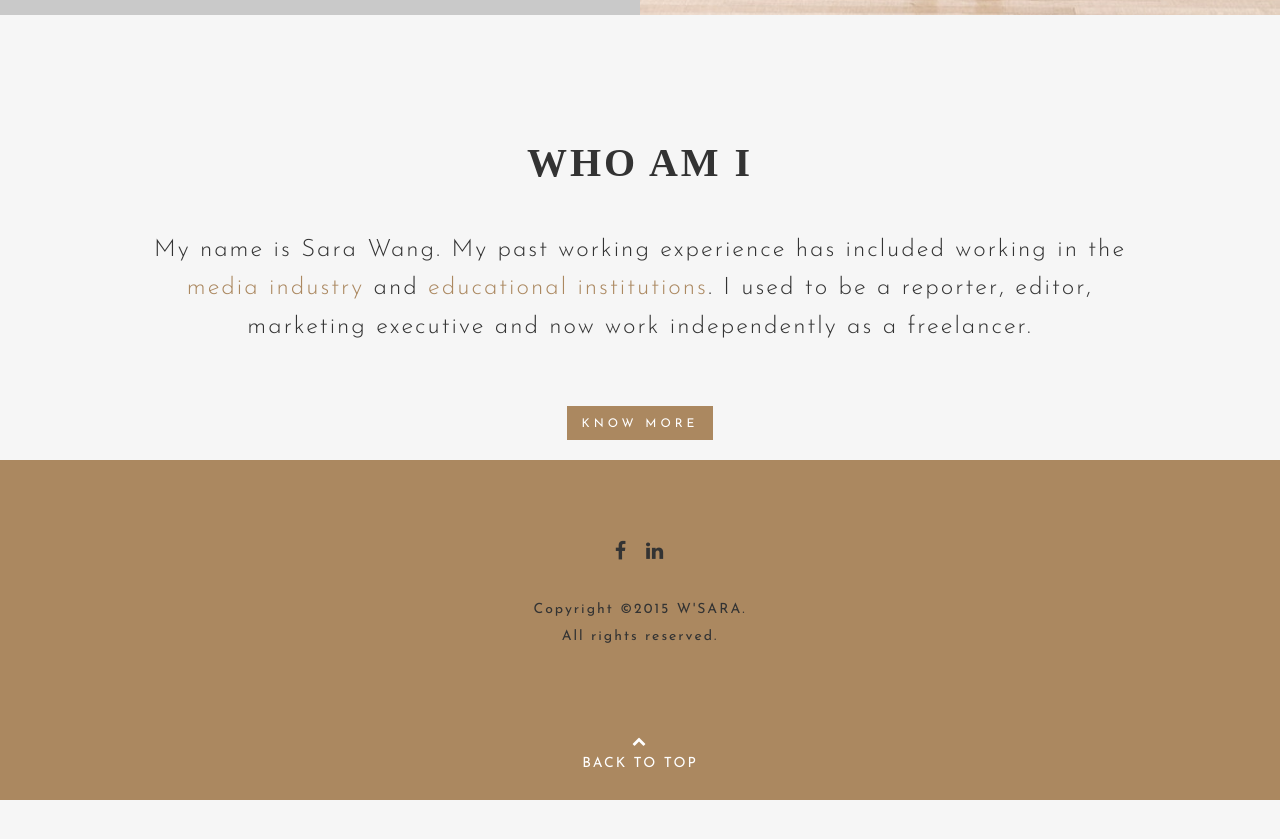
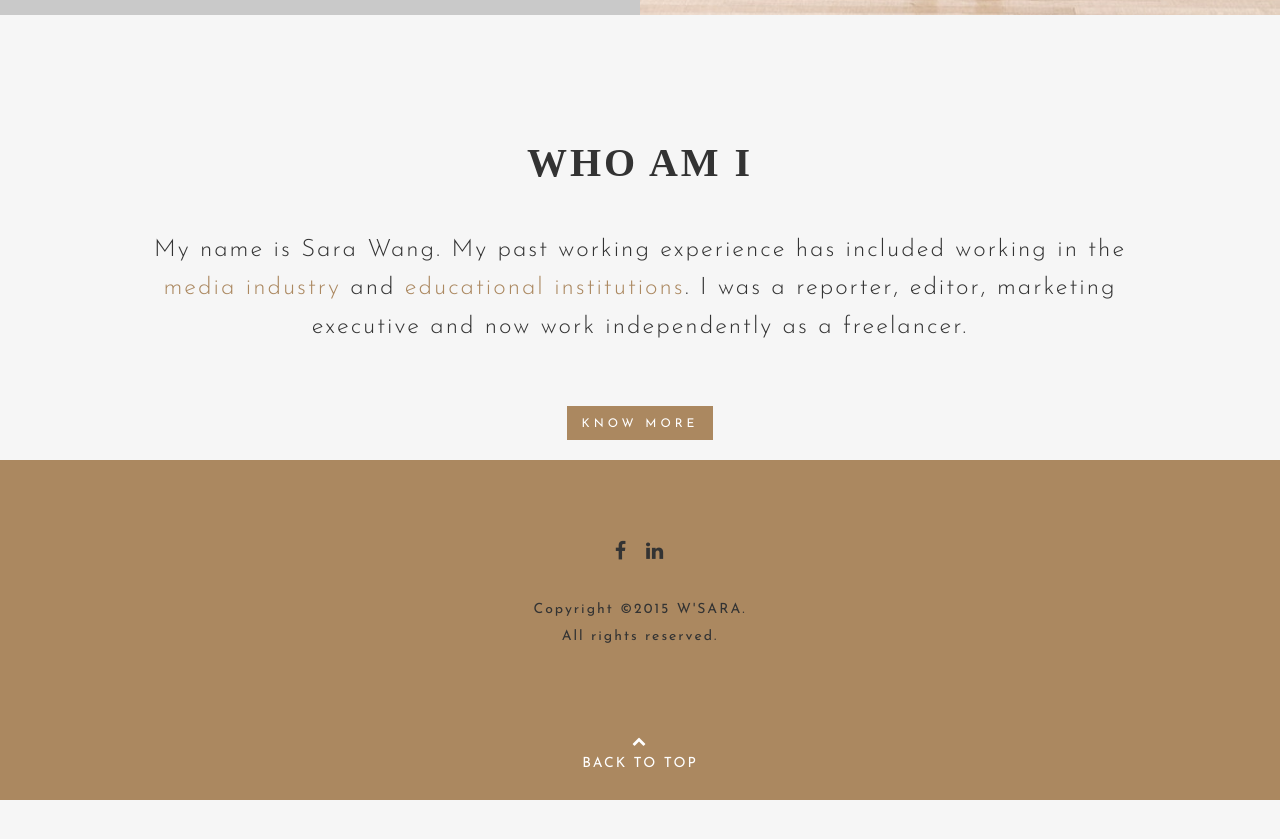
Before and after one commit to sarawh/sarawh.github.io, a Jekyll site: the page built from index.html, in a window 1280 px wide and 900 px high, scrolled down 885 px. Shown: the top 839 px of the window. Built offline with Jekyll 4.4.1, drawn with Linux system fonts in a browser that asks for light colours; some web fonts are replaced.

Commit message:
change I was a....

```diff
--- a/index.html
+++ b/index.html
@@ -97,7 +97,7 @@ slides:
   <div class="row">
     <div class="large-10 large-centered columns">
       <p class="big-text">
-        My name is Sara Wang. My past working experience has included working in the <a href="services.html">media industry</a> and <a href="services.html">educational institutions</a>. I used to be a reporter, editor, marketing executive </a> and now work independently as a freelancer.
+        My name is Sara Wang. My past working experience has included working in the <a href="services.html">media industry</a> and <a href="services.html">educational institutions</a>. I was a reporter, editor, marketing executive </a> and now work independently as a freelancer.
       <div class="two spacing"></div>
       <a href="education.html" class="button boxed">Know more</a>
     <!-- </div>
```
